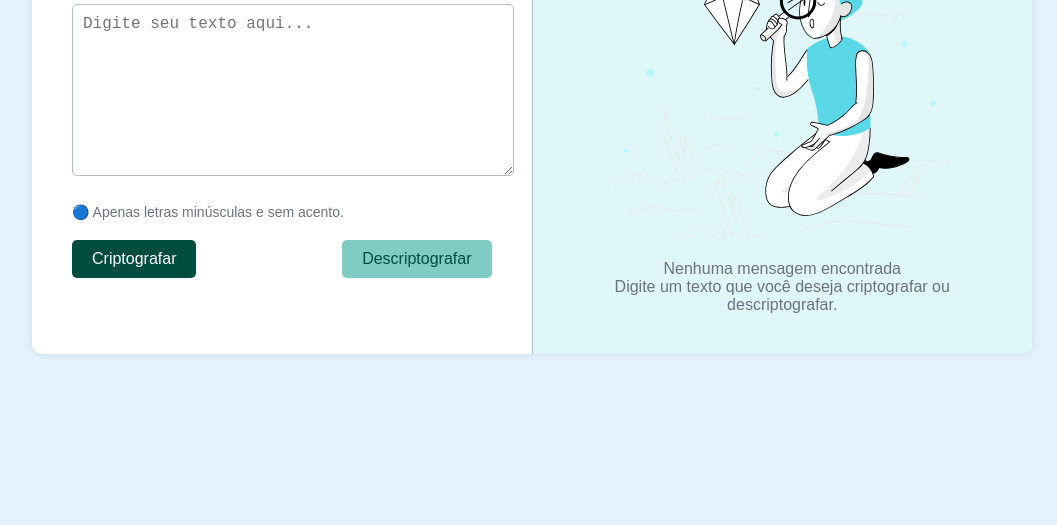
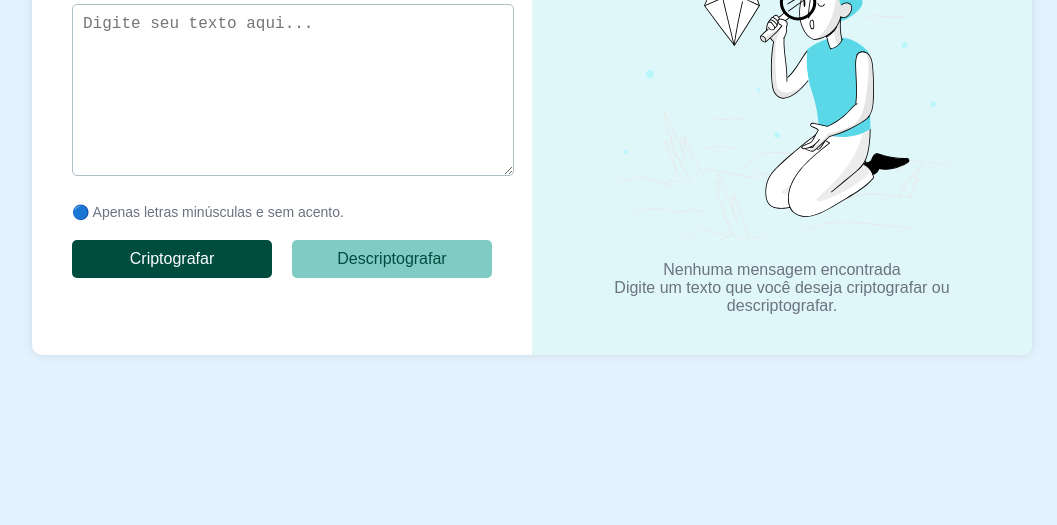
Before and after one commit to thiagolir4/Decodificador, a plain HTML site: page index.html in a window 1280 px wide. Shown: the part 275-800 px from the top of the page, without its empty margins (108-1165 px from the left). Drawn offline with Linux system fonts and the light colour scheme.

Commit message:
Melhorias de código e adição de arquivos README e LICENSE

```diff
--- a/index.html
+++ b/index.html
@@ -10,7 +10,7 @@
     <div class="container">
         <div class="input-section">
             <div class="header">
-                <img src="./image/logo.png" Logo" class="logo">
+                <img src="./image/logo.png" alt="Logo" class="logo">
                 <h1>Digite seu texto</h1>
             </div>
             <textarea id="text-input" placeholder="Digite seu texto aqui..."></textarea>
--- a/styles.css
+++ b/styles.css
@@ -6,18 +6,19 @@ body {
     display: flex;
     justify-content: center;
     align-items: center;
-    height: 100vh;
+    min-height: 100vh;
 }
 
 .container {
     display: flex;
     flex-direction: column;
-    width: 100%;
+    width: 90%;
     max-width: 1000px;
     background-color: #FFFFFF;
     box-shadow: 0 0 10px rgba(0, 0, 0, 0.1);
     border-radius: 10px;
     overflow: hidden;
+    margin: 20px;
 }
 
 .input-section, .message-section {
@@ -64,14 +65,18 @@ h1 {
 .button-container {
     display: flex;
     justify-content: space-between;
+    flex-wrap: wrap;
+    gap: 10px;
 }
 
 button {
+    flex: 1;
     padding: 10px 20px;
     font-size: 16px;
     border: none;
     border-radius: 5px;
     cursor: pointer;
+    max-width: calc(50% - 10px);
 }
 
 #encrypt-btn {
@@ -95,11 +100,12 @@ button {
 .message-section {
     background-color: #e0f7fa;
     text-align: center;
-    border-left: 1px solid #B0BEC5;
+    border-top: 1px solid #B0BEC5;
     display: flex;
     flex-direction: column;
     justify-content: center;
     align-items: center;
+    padding: 20px;
 }
 
 .message-section img {
@@ -136,7 +142,6 @@ button {
     font-size: 16px;
     color: #004D40;
     box-shadow: 0 0 10px rgba(0, 0, 0, 0.1);
-
 }
 
 @media (min-width: 768px) {
```
Also changed, not shown: 2 other files.
